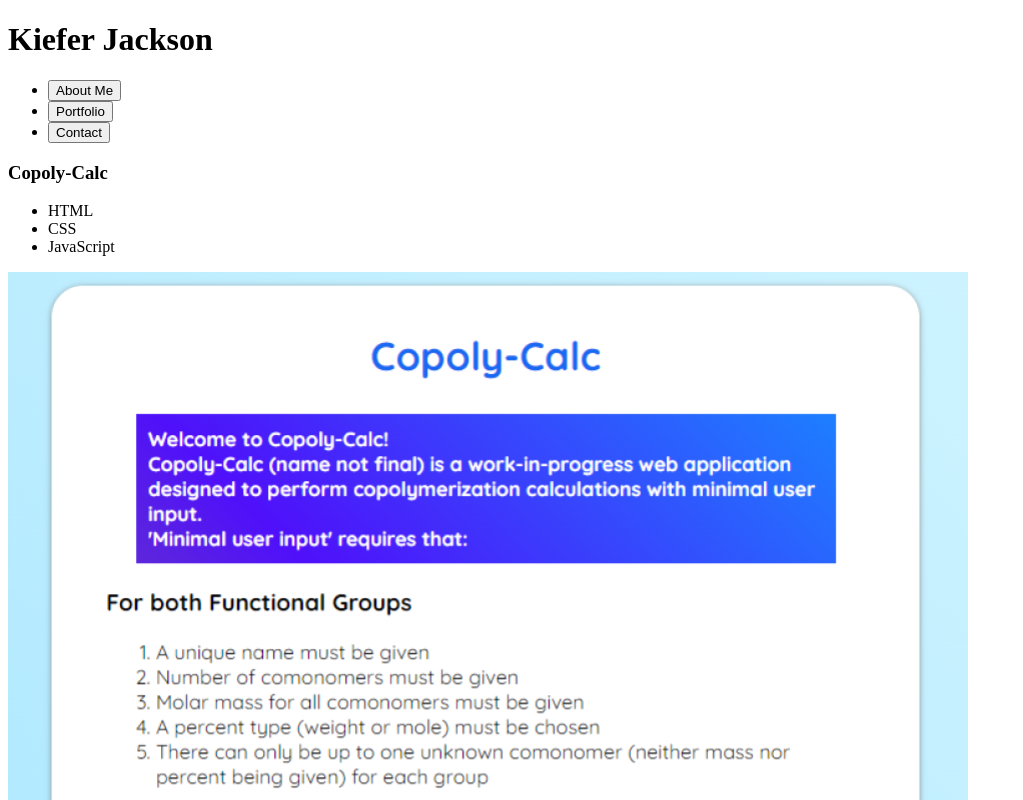
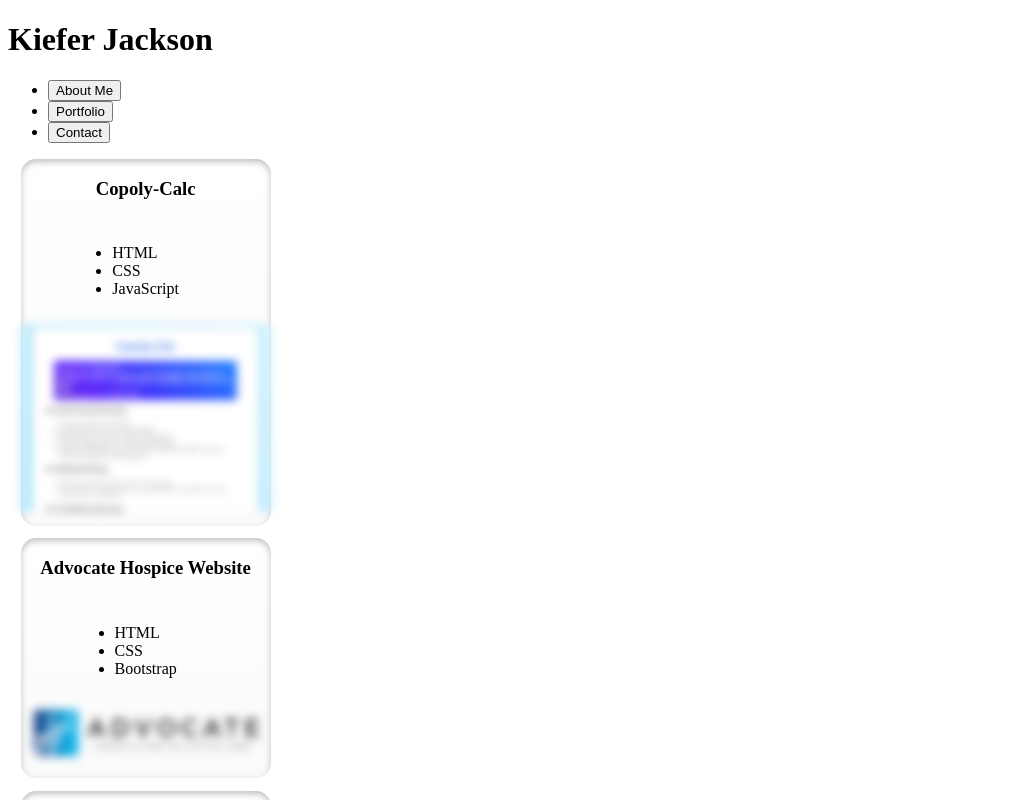
Before and after one commit to kieferjackson/react-portfolio, a React (Create React App) app in the folder portfolio-app/: page / in a window 1280 px wide. Both pictures are taken after a click on the button "Portfolio". Shown: the top 800 px of the page, without its empty margins (0-1023 px from the left). Built offline with nearby package versions, Linux system fonts and the light colour scheme.

Commit message:
Added styling for Project + hovering rules using state

```diff
--- a/portfolio-app/src/components/Page.js
+++ b/portfolio-app/src/components/Page.js
@@ -31,7 +31,7 @@ function select_page(page)
         case 'Portfolio':
             return (
                 <div className='projects_container'>
-                    {projects.map((project) => <Project {...project} />)}
+                    {projects.map((project) => <Project key={project.title} {...project} />)}
                 </div>
             );
         case 'Contact':
--- a/portfolio-app/src/components/Project.js
+++ b/portfolio-app/src/components/Project.js
@@ -1,14 +1,58 @@
-import React from 'react';
+import React, { useState } from 'react';
 
 function Project({ title, languages_used, website_link, alt_tag, img }) {
+    // Setting state for hovering over elements
+    const [isHovered, setHovered] = useState(false);
+
+    // Handling functions for element hovering
+    const handleMouseEnter = () => setHovered(true);
+    const handleMouseLeave = () => setHovered(false);
+
+    const styles =
+    {
+        project_card:
+        {
+            // Responsive rules
+            display: 'flex',
+            flexDirection: 'column',
+            alignItems: 'center',
+            flex: '1 0 30%',
+            // Sizing rules
+            width: 'fit-content',
+            margin: '1%',
+            paddingBottom: 10,
+            // Visual rules
+            borderRadius: 15,
+            background: 'linear-gradient(0deg, rgb(250, 250, 250) 0%, #fff)',
+            boxShadow: 'inset 0px 3px 6px 0px rgba(131, 131, 131, 0.5)'
+        },
+        title: { borderBottom: '1px solid var(--dark-gray)' },
+        languages_used: { padding: 10 }
+    };
+
+    const img_style =
+    {
+        width: 250,
+        borderRadius: 5,
+        filter: isHovered ? 'blur(0px)' : 'blur(5px)',
+        boxShadow: isHovered ? 'var(--standard-box-shadow)' : ''
+    }
+
     return (
-        <div className='project_card' key={title}>
-            <h3>{title}</h3>
-            <ul>
+        <div className='project_card' onMouseEnter={handleMouseEnter} onMouseLeave={handleMouseLeave} style={styles.project_card} key={title}>
+            <h3 style={styles.title}>{title}</h3>
+            <ul style={styles.languages_used}>
                 {languages_used.map((language, index) => <li key={index}>{language}</li>)}
             </ul>
             <a href={website_link} title={website_link}>
-                <img src={img} alt={alt_tag}></img>
+                <img
+                    onMouseEnter={handleMouseEnter}
+                    onMouseLeave={handleMouseLeave}
+                    className="project_preview"
+                    style={img_style}
+                    src={img}
+                    alt={alt_tag}
+                ></img>
             </a>
         </div>
     );
```
